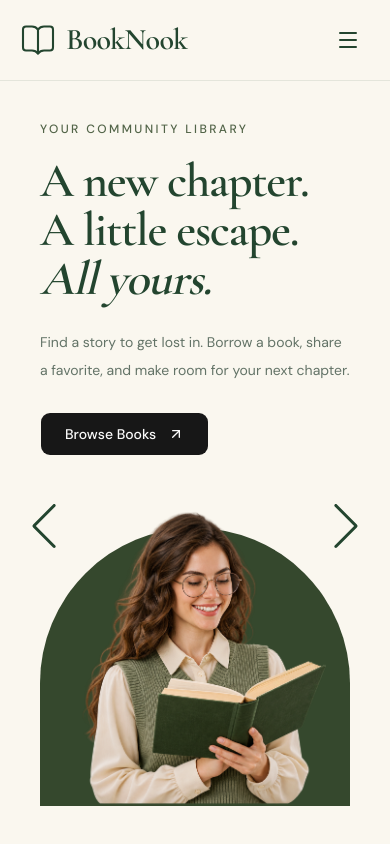
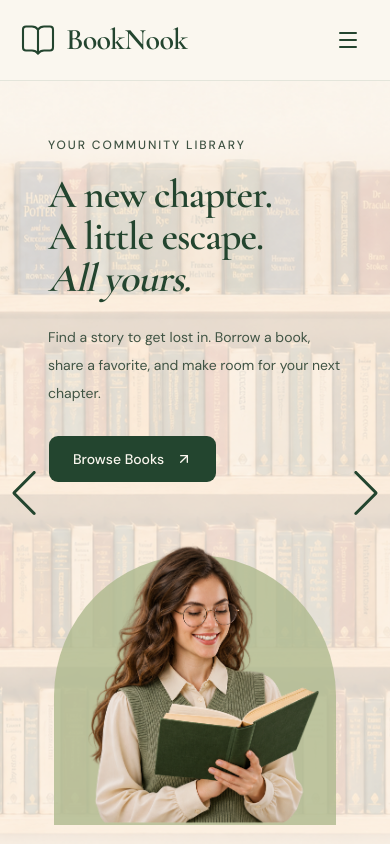
Before and after one commit to isratjahan023/booknook-client, a Next.js app: page / in a window 390 px wide. Shown: the top 844 px of the page. Built offline with nearby package versions, Linux system fonts and the light colour scheme.

Commit message:
style: refine responsive hero with full-width bookshelf background

```diff
--- a/src/components/home/HeroBanner.tsx
+++ b/src/components/home/HeroBanner.tsx
@@ -39,52 +39,62 @@ export default function HeroBanner() {
   return (
     <section
       aria-label="Discover BookNook"
-      className="border-b border-[#23452f]/15"
+      className="relative isolate overflow-hidden border-b border-[#23452f]/15 bg-[#faf7ef] text-[#23452f]"
     >
-      <div className="mx-auto max-w-7xl px-5 lg:px-8">
+      {/* Full-width background on every screen */}
+      <div
+        aria-hidden="true"
+        className="pointer-events-none absolute inset-0 z-0"
+      >
+        <Image
+          src="/images/hero-bookshelf.png"
+          alt=""
+          fill
+          sizes="100vw"
+          className="object-cover object-center"
+        />
+
+        {/* Extra softness on smaller screens */}
+        <div className="absolute inset-0 bg-[#faf7ef]/40 lg:bg-transparent" />
+      </div>
+
       <Swiper
         modules={[Navigation, Pagination, A11y]}
         slidesPerView={1}
         navigation
         pagination={{ clickable: true }}
         rewind
-          className="booknook-hero"
+        className="booknook-hero relative z-10 w-full min-w-0"
       >
-          {slides.map((slide, index) => (
+        {slides.map((slide, index) => {
+          const Heading = index === 0 ? "h1" : "h2";
+
+          return (
             <SwiperSlide key={slide.eyebrow}>
-              <div className="grid items-center gap-10 px-5 pt-10 pb-16 sm:px-12 lg:grid-cols-2 lg:gap-8 lg:pt-12">
-                <div className="min-w-0">
-                  <p className="mb-5 text-xs font-medium tracking-[0.2em] text-[#526448] uppercase">
+              <div className="mx-auto grid w-full max-w-[1600px] min-w-0 items-center gap-8 px-12 pt-10 pb-14 sm:px-16 md:grid-cols-[48%_52%] md:gap-0 md:pt-6 md:pb-12 lg:px-20">
+                {/* Text */}
+                <div className="relative z-20 min-w-0 py-4 md:pr-4 lg:py-12 lg:pr-8">
+                  <p className="mb-5 text-xs font-medium tracking-[0.16em] text-[#405444] uppercase">
                     {slide.eyebrow}
                   </p>
 
-                  {index === 0 ? (
-                    <h1 className="font-serif text-5xl leading-[1.02] font-semibold tracking-tight sm:text-6xl lg:text-7xl">
+                  <Heading className="font-serif text-[clamp(2.5rem,4.8vw,5.5rem)] leading-[1.05] font-semibold tracking-tight">
                     {slide.lines.map((line) => (
                       <span key={line} className="block">
                         {line}
                       </span>
                     ))}
+
                     <em className="block">{slide.ending}</em>
-                    </h1>
-                  ) : (
-                    <h2 className="font-serif text-5xl leading-[1.02] font-semibold tracking-tight sm:text-6xl lg:text-7xl">
-                      {slide.lines.map((line) => (
-                        <span key={line} className="block">
-                          {line}
-                        </span>
-                      ))}
-                      <em className="block">{slide.ending}</em>
-                    </h2>
-                  )}
+                  </Heading>
 
-                  <p className="mt-6 max-w-md text-sm leading-7 text-[#637367] sm:text-base">
+                  <p className="mt-6 max-w-md text-sm leading-7 text-[#405444] lg:text-base">
                     {slide.description}
                   </p>
 
                   <Link
                     href="/books"
-                    className={`${buttonVariants()} mt-7 h-11 gap-3 bg-[#23452f] px-6 text-[#faf7ef] hover:bg-[#193522]`}
+                    className={`${buttonVariants()} mt-7 h-12 gap-3 bg-[#23452f]! px-6 text-[#faf7ef]! hover:bg-[#193522]!`}
                   >
                     Browse Books
                     <ArrowUpRight
@@ -94,29 +104,26 @@ export default function HeroBanner() {
                   </Link>
                 </div>
 
-                <div className="relative mx-auto w-full max-w-md self-end">
+                {/* Reader and responsive green backdrop */}
+                <div className="relative mx-auto aspect-square w-full max-w-[520px] self-end md:max-w-none md:aspect-[1/1.12]">
                   <div
                     aria-hidden="true"
-                    className="absolute inset-x-0 bottom-0 top-8 rounded-t-full bg-[#35482d]"
+                    className="absolute inset-x-[2%] bottom-0 top-[8%] rounded-t-full bg-[#aeb98e]/80"
                   />
 
-                  <div className="relative aspect-square">
                   <Image
                     src="/images/hero-reader.png"
                     alt="A smiling reader enjoying an open book"
                     fill
-                      sizes="(max-width: 1023px) 90vw, 448px"
+                    sizes="(min-width: 1600px) 750px, (min-width: 768px) 52vw, 90vw"
                     className="object-contain object-bottom"
                   />
                 </div>
-
-
-                </div>
               </div>
             </SwiperSlide>
-          ))}
+          );
+        })}
       </Swiper>
-      </div>
     </section>
   );
 }
```
Also changed, not shown: public/images/hero-bookshelf.png (added). Lines whose indentation alone changed are shown as unchanged.
